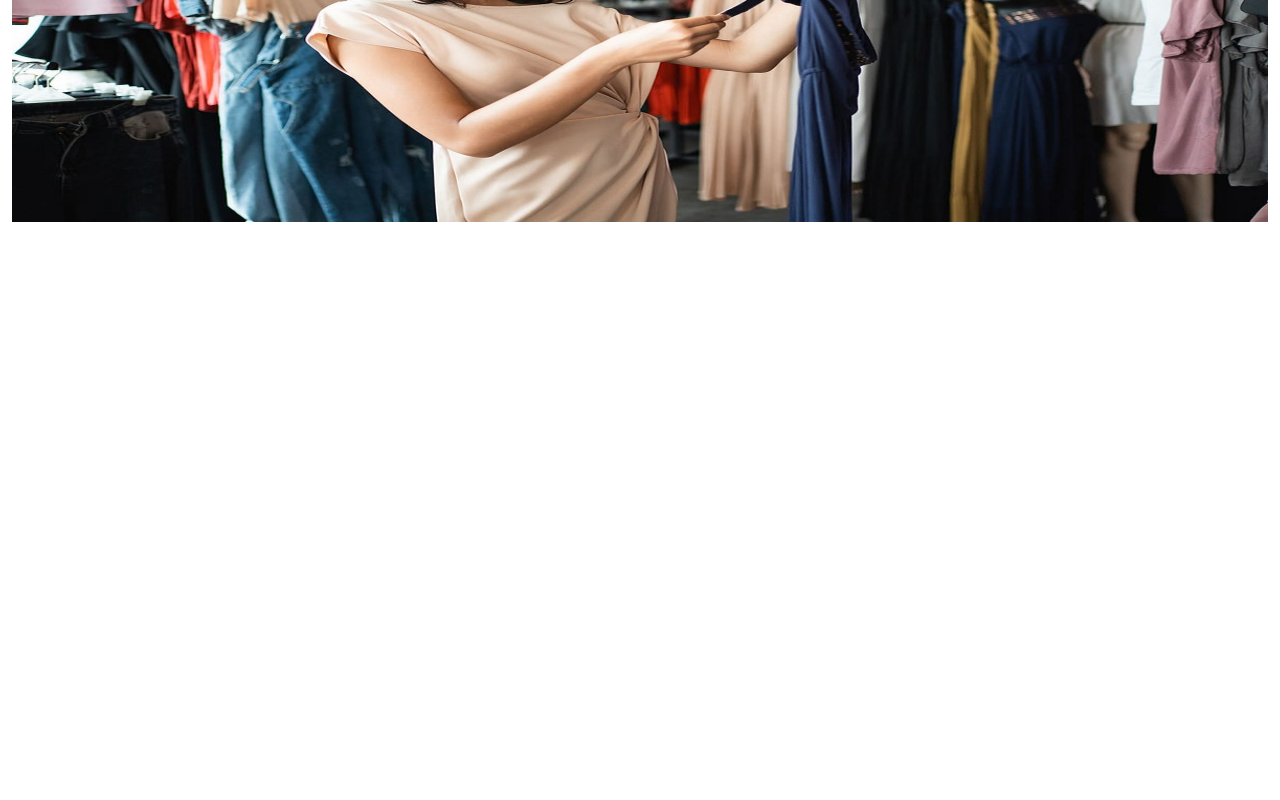
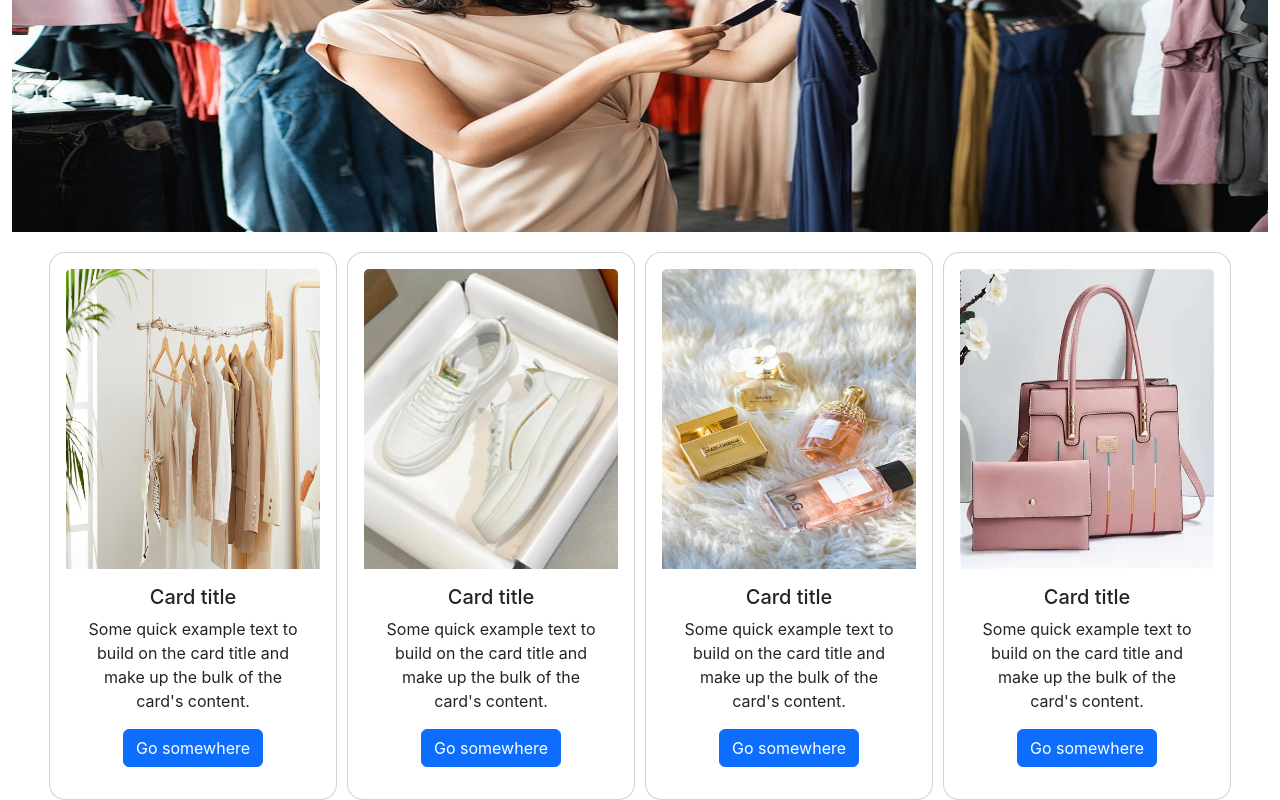
Before and after one commit to RituKotadiya/ecommerace_website, a React (Create React App) app: page / in a window 1280 px wide. Shown: the part 1083-1883 px from the top of the page. Before the commit the page ends 1305 px from the top, so only its background shows below. Built offline with nearby package versions, Linux system fonts and the light colour scheme; the HTML template or start-up script is replaced by a standard one.

Commit message:
commit on 18/07/2025

```diff
--- a/src/components/Home/Home.js
+++ b/src/components/Home/Home.js
@@ -6,6 +6,13 @@ import model from './model.webp';
 import Makeup from './Makeup.jpg';
 import tabel from './tabel.webp';
 import bag from './bag.jpg';
+import collection_new from './collection_new.jpg';
+import perfumePhoto from './perfume-photo.jpg';
+import myntra from './myntra.jpg';
+
+import hand_bag from './hand_bag.webp';
+
+
 
 
 function Home() {
@@ -16,6 +23,10 @@ function Home() {
             { id: 3, image: model, name: "Model", description: "Description for product 3" },
             { id: 4, image: tabel, name: "Tabel", description: "Description for product 4" },
             { id: 5, image: bag, name: "Bag", description: "Description for product 5" },
+      ];
+
+      const product = [
+            { id: 1, image: Makeup, name: "Makeup", description: "Description for product 1" },
       ];
 
       return (
@@ -40,8 +51,8 @@ function Home() {
                         </div>
 
                         <div className="text" >
-                              <h1>New in</h1>
-                              <p>Bringing you the Newest Trends, Latest Styles, and Must-Have Collections -- Just Dropped!</p>
+                              <h1><b>New in</b></h1>
+                              <span>Bringing you the Newest Trends, Latest Styles, and Must-Have</span>  <span>Collections -- Just Dropped!</span>
                         </div>
 
                   </div>
@@ -50,7 +61,44 @@ function Home() {
                         <img src={collection} alt="bag-ground" style={{ width: "100%", height: "400px" }} />
                   </div>
 
+                  <div className="product">
+                        <div class="card" style={{ width: "18rem" }}>
+                              <img src={collection_new} class="card-img-top" alt="..." style={{ height: '300px' }} />
+                              <div class="card-body" >
+                                    <h5 class="card-title">Card title</h5>
+                                    <p class="card-text">Some quick example text to build on the card title and make up the bulk of the card's content.</p>
+                                    <a href="#" class="btn btn-primary">Go somewhere</a>
+                              </div>
+                        </div>
+                        <div class="card" style={{ width: "18rem" }}>
+                              <img src={myntra} class="card-img-top" alt="..." style={{ height: '300px' }} />
+                              <div class="card-body">
+                                    <h5 class="card-title">Card title</h5>
+                                    <p class="card-text">Some quick example text to build on the card title and make up the bulk of the card's content.</p>
+                                    <a href="#" class="btn btn-primary">Go somewhere</a>
+                              </div>
+                        </div>
+                        <div class="card" style={{ width: "18rem" }}>
+                              <img src={perfumePhoto} class="card-img-top" alt="..." style={{ height: '300px' }} />
+
+                              <div class="card-body">
+                                    <h5 class="card-title">Card title</h5>
+                                    <p class="card-text">Some quick example text to build on the card title and make up the bulk of the card's content.</p>
+                                    <a href="#" class="btn btn-primary">Go somewhere</a>
+                              </div>
+                        </div>
+                        <div class="card" style={{ width: "18rem" }}>
+                              <img src={hand_bag} class="card-img-top" alt="..." style={{ height: '300px' }} />
+                              <div class="card-body">
+                                    <h5 class="card-title">Card title</h5>
+                                    <p class="card-text">Some quick example text to build on the card title and make up the bulk of the card's content.</p>
+                                    <a href="#" class="btn btn-primary">Go somewhere</a>
+                              </div>
+                        </div>
+                  </div>
+
             </div>
+
 
       )
 }
--- a/src/components/Home/Home.scss
+++ b/src/components/Home/Home.scss
@@ -43,7 +43,7 @@
   justify-content: center;
   flex-direction: column;
   align-items: center;
-  text-shadow: 2px 2px 5px rgba(0, 0, 0, 0.5);
+  // text-shadow: 2px 2px 5px rgba(0, 0, 0, 0.5);
   font-weight: bold;
   font-size: 1.1rem;
   margin-top: 50px;
@@ -70,20 +70,13 @@
   text-align: center;
   backdrop-filter: blur(8px);
   transition: transform 0.3s;
+
 }
 
-// .card img {
-//   width: 100%;
-//   border-radius: 50%;
-//   height: 120px;
-//   object-fit: cover;
-// }
-
-// .card:hover {
-//   transform: scale(1.05);
-// }
-
-// .card p {
-//   font-size: 0.85rem;
-//   margin-top: 0.5rem;
-// }
+.product{
+  display: flex;
+  flex-direction: row;
+  justify-content: center;
+  gap: 10px;
+  margin-top: 20px;
+}
```
